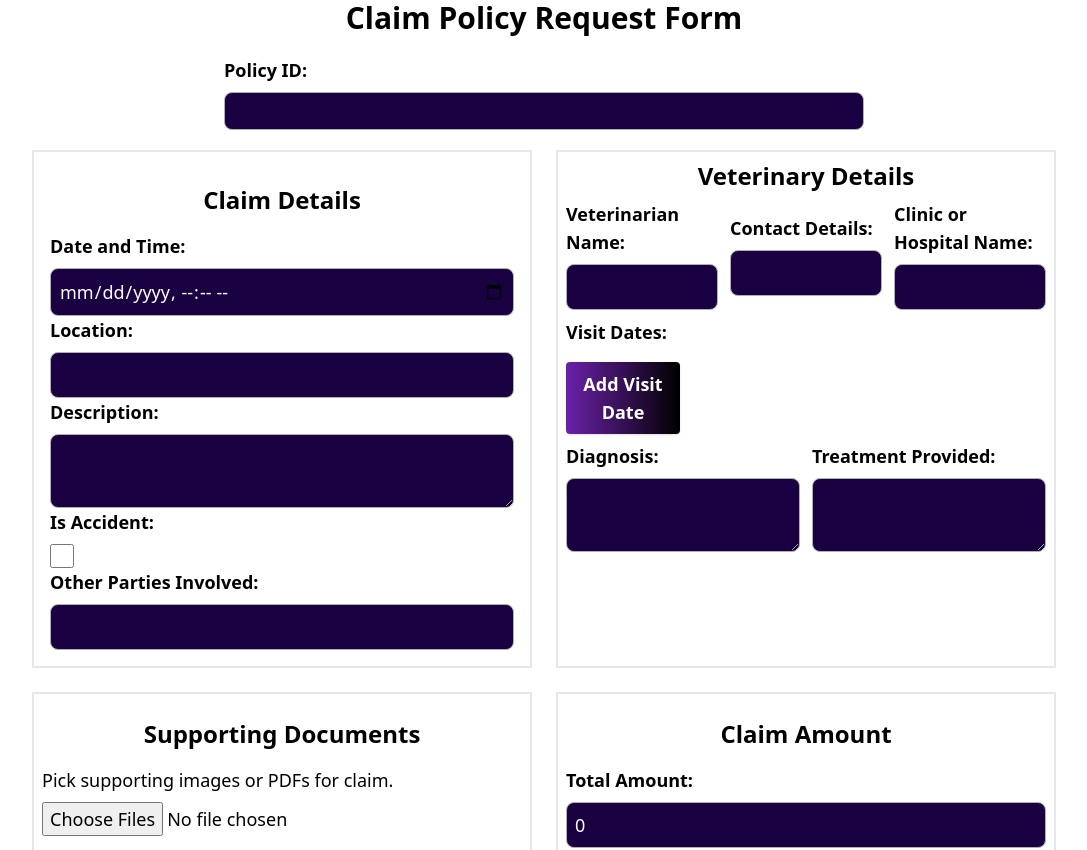
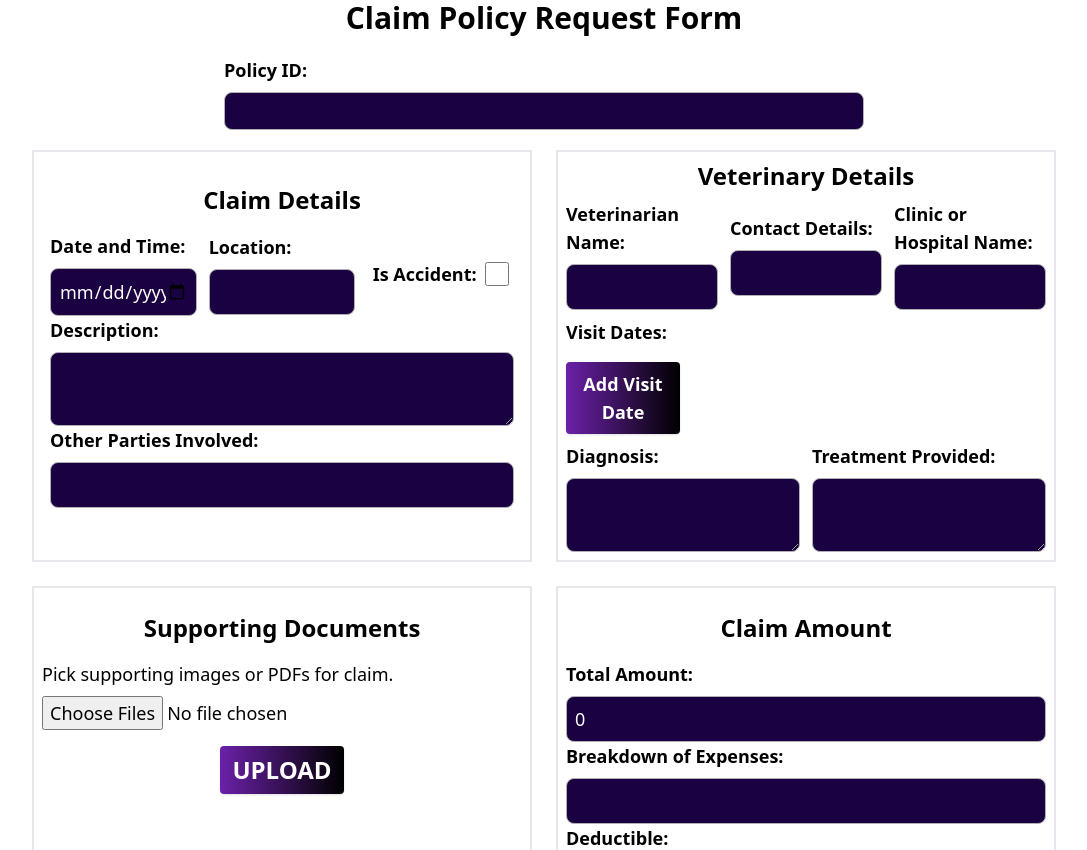
Before and after one commit to vishal5208/UpdatedShwanSuraksha, a React (Create React App) app in the folder frontend/: page /test in a window 1280 px wide. Shown: the top 850 px of the page, without its empty margins (96-1183 px from the left). Built offline with nearby package versions, Linux system fonts and the light colour scheme.

Commit message:
claim details

```diff
--- a/frontend/src/pages/TestPage.jsx
+++ b/frontend/src/pages/TestPage.jsx
@@ -111,6 +111,7 @@ const TestPage = () => {
 					required
 				/>
 			</div>
+
 			<form onSubmit={handleSubmit} className="  w-4/5 mx-auto">
 				<div className="grid grid-cols-8 gap-6">
 					{/* claim details */}
@@ -119,8 +120,9 @@ const TestPage = () => {
 							Claim Details
 						</h2>
 
+						<div className="grid grid-cols-3 gap-3">
 							{/* Date and Time */}
-						<div className="col-span-full flex flex-col space-y-2 justify-center">
+							<div className="flex flex-col space-y-2 justify-center">
 								<label
 									htmlFor="dateAndTime"
 									className="font-semibold sm:text-lg font-spaceGrotesk"
@@ -143,7 +145,7 @@ const TestPage = () => {
 							</div>
 
 							{/* Location */}
-						<div className="col-span-full flex flex-col space-y-2 justify-center">
+							<div className="   flex flex-col space-y-2 justify-center">
 								<label
 									htmlFor="location"
 									className="font-semibold sm:text-lg font-spaceGrotesk"
@@ -163,6 +165,29 @@ const TestPage = () => {
 									}
 									required
 								/>
+							</div>
+
+							{/* Is Accident */}
+							<div className="flex space-x-2 justify-center items-center">
+								<label
+									htmlFor="isAccident"
+									className="font-semibold sm:text-lg font-spaceGrotesk"
+								>
+									Is Accident:
+								</label>
+								<input
+									type="checkbox"
+									id="isAccident"
+									className="form-checkbox h-6 w-6 text-purple-500"
+									checked={claimDetails.isAccident}
+									onChange={(event) =>
+										setClaimDetails({
+											...claimDetails,
+											isAccident: event.target.checked,
+										})
+									}
+								/>
+							</div>
 						</div>
 
 						{/* Description */}
@@ -185,28 +210,6 @@ const TestPage = () => {
 								}
 								required
 							></textarea>
-						</div>
-
-						{/* Is Accident */}
-						<div className="col-span-full flex flex-col space-y-2 justify-center">
-							<label
-								htmlFor="isAccident"
-								className="font-semibold sm:text-lg font-spaceGrotesk"
-							>
-								Is Accident:
-							</label>
-							<input
-								type="checkbox"
-								id="isAccident"
-								className="form-checkbox h-6 w-6 text-purple-500"
-								checked={claimDetails.isAccident}
-								onChange={(event) =>
-									setClaimDetails({
-										...claimDetails,
-										isAccident: event.target.checked,
-									})
-								}
-							/>
 						</div>
 
 						{/* Other Parties Involved */}
```
Lines whose indentation alone changed are shown as unchanged.
